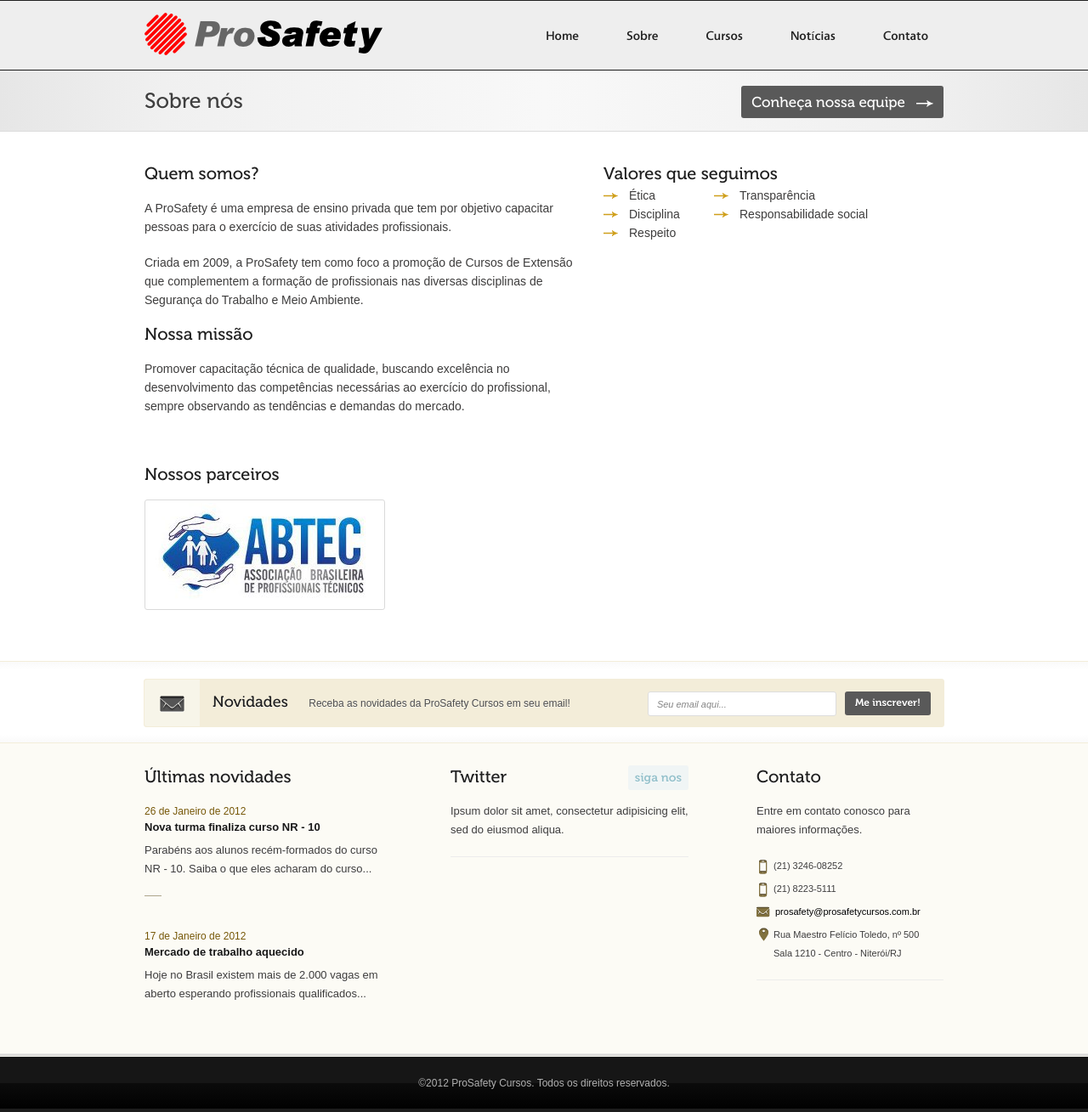
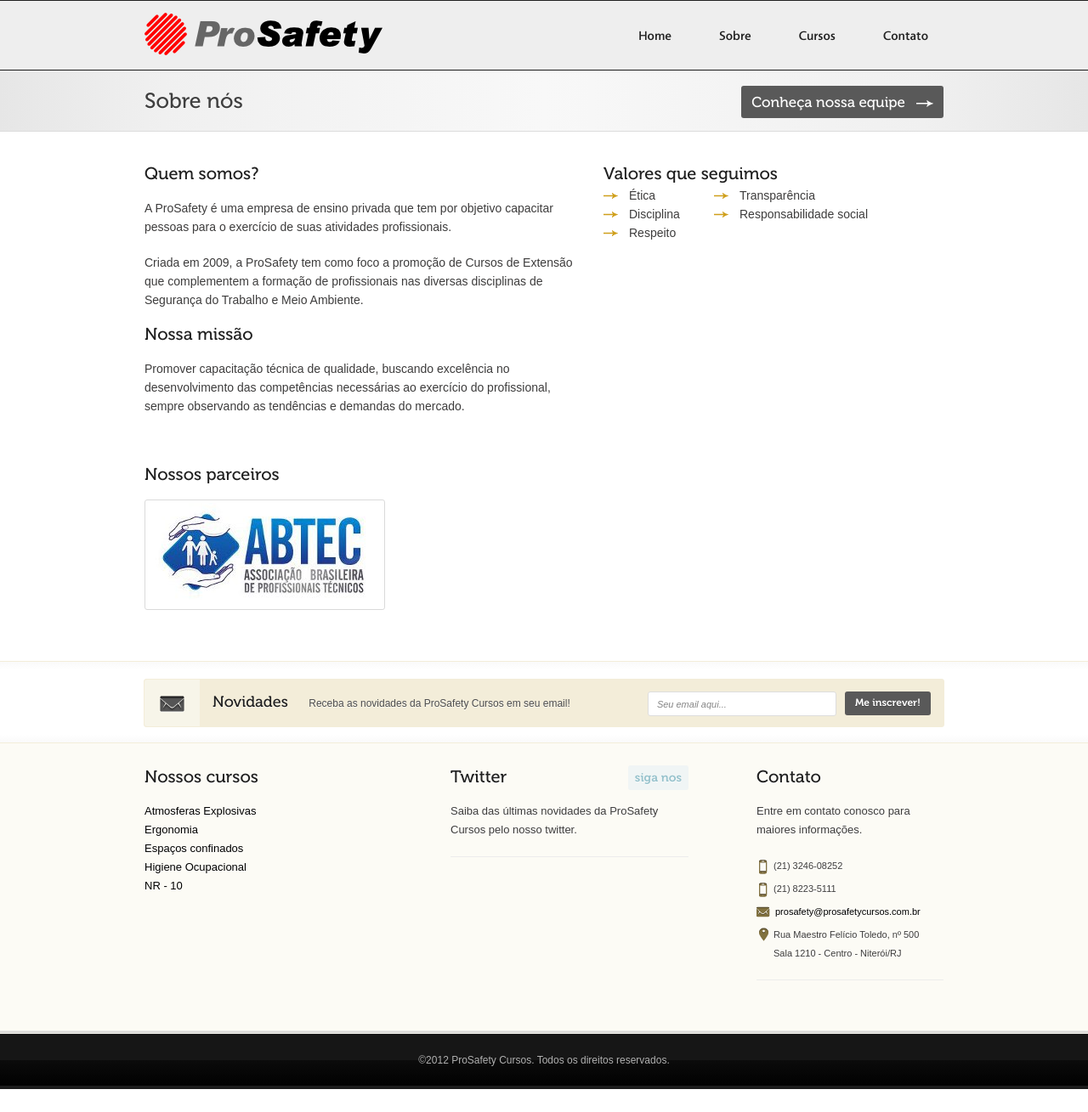
Before and after one commit to prosafetycursos/prosafetycursos.github.com, a Jekyll site: the page built from sobre/index.html, in a window 1280 px wide. Shown: the whole page at 85% size. Built offline with Jekyll 4.4.1, drawn with Linux system fonts in a browser that asks for light colours; after the commit the page ends 1282 px from its top, so only the background shows below that.

Commit message:
Melhorando a página inicial

```diff
--- a/_layouts/default.html
+++ b/_layouts/default.html
@@ -40,7 +40,6 @@
                 </ul>
               </div>
             </li>
-            <li><a href="#">Notícias</a></li>
             <li><a href="/contato.html">Contato</a></li>
           </ul>
         </div>
@@ -71,25 +70,20 @@
       <!-- Display footer siderbars -->
       <div id="footer_middle" >
         <div class="container_16">
-          <div id="posts-widget-2" class="grid_5 posts">
-            <h2 class='widget-title'>Últimas novidades</h2>
-            <ul class="blogList">
-              <li>
-                <span>26 de Janeiro de 2012</span>
-                <a href="#">Nova turma finaliza curso NR - 10</a>
-                <p>Parabéns aos alunos recém-formados do curso NR - 10. Saiba o que eles acharam do curso...</p><hr />
-              </li>
-              <li>
-                <span>17 de Janeiro de 2012</span>
-                <a href="#">Mercado de trabalho aquecido</a>
-                <p>Hoje no Brasil existem mais de 2.000 vagas em aberto esperando profissionais qualificados...</p>
-              </li>
+          <div class="grid_5">
+            <h2 class='widget-title'>Nossos cursos</h2>
+            <ul class="">
+              <li><a href="/cursos/atmosferas-explosivas.html">Atmosferas Explosivas</a></li>
+              <li><a href="/cursos/ergonomia.html">Ergonomia</a></li>
+              <li><a href="/cursos/espacos-confinados.html">Espaços confinados</a></li>
+              <li><a href="/cursos/higiene-ocupacional.html">Higiene Ocupacional</a></li>
+              <li><a href="/cursos/seguranca-em-instalacoes-eletricas-nr-10.html">NR - 10</a></li>
             </ul>
           </div>
           <div id="twitter-widget-2" class="grid_5 prefix_1 twitter">
             <h2 class="widget-title">Twitter</h2>
             <a class="twitterButton" href="http://twitter.com/#!/prosafetycursos">siga nos</a>
-            <p>Ipsum dolor sit amet, consectetur adipisicing elit, sed do eiusmod aliqua.</p>
+            <p>Saiba das últimas novidades da ProSafety Cursos pelo nosso twitter.</p>
             <hr />
             <ul class="twitterList">
               <li class="hidden twitterUser">prosafetycursos</li>
--- a/css/styles.css
+++ b/css/styles.css
@@ -794,6 +794,11 @@ hr.space {
   margin-top: -15px;
   margin-bottom: 20px;
 }
+
+#footer_middle .contentList {
+  margin-left: 0 !important;
+}
+
 .contentList li {
 	margin-left:30px;
 }
@@ -2276,9 +2281,11 @@ input:focus {
      background: url(../images/defSprites.png) no-repeat scroll 0px -913px transparent;
      padding:0 0 0 22px;
 }
-.email a {
+
+#footer_middle a {
      color: #000000;
-} .email a:hover {
+}
+#footer_middle a:hover {
 	color:/*rb_color_hover*/#765706/*e*/;
 }
 .address {
```
